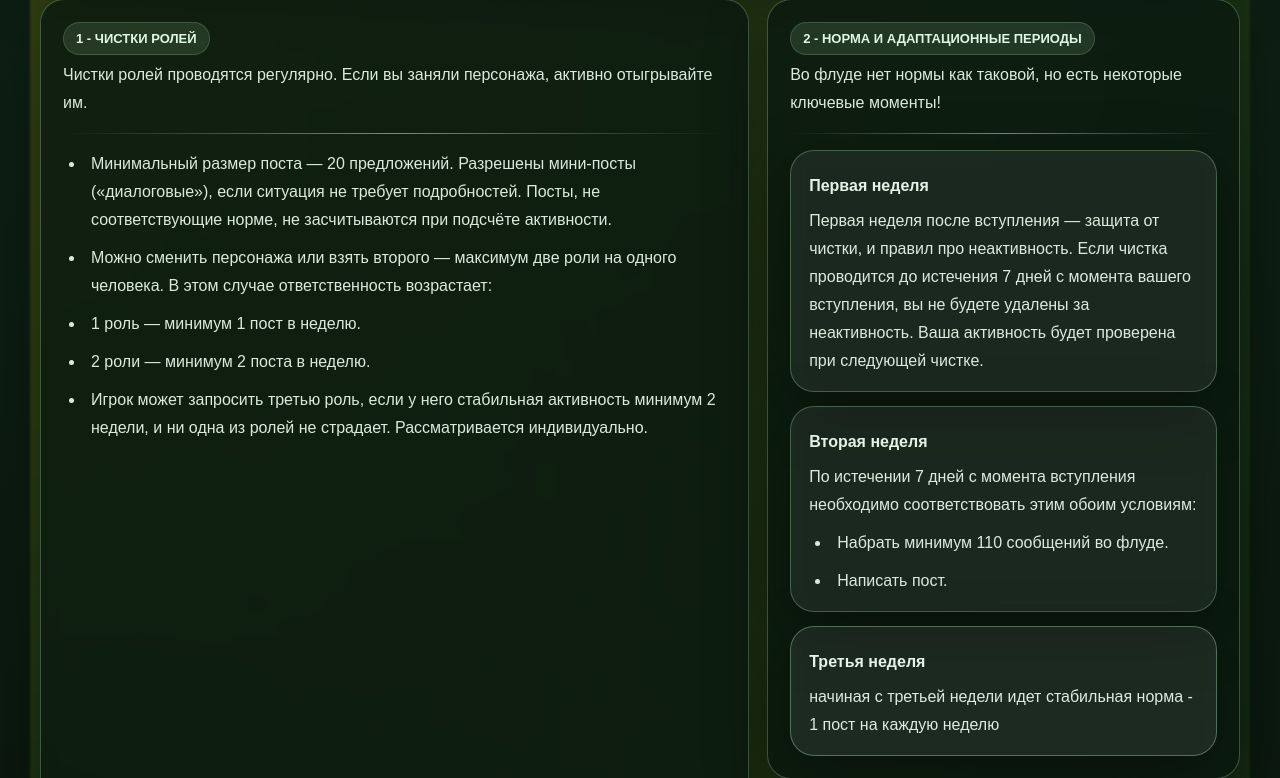
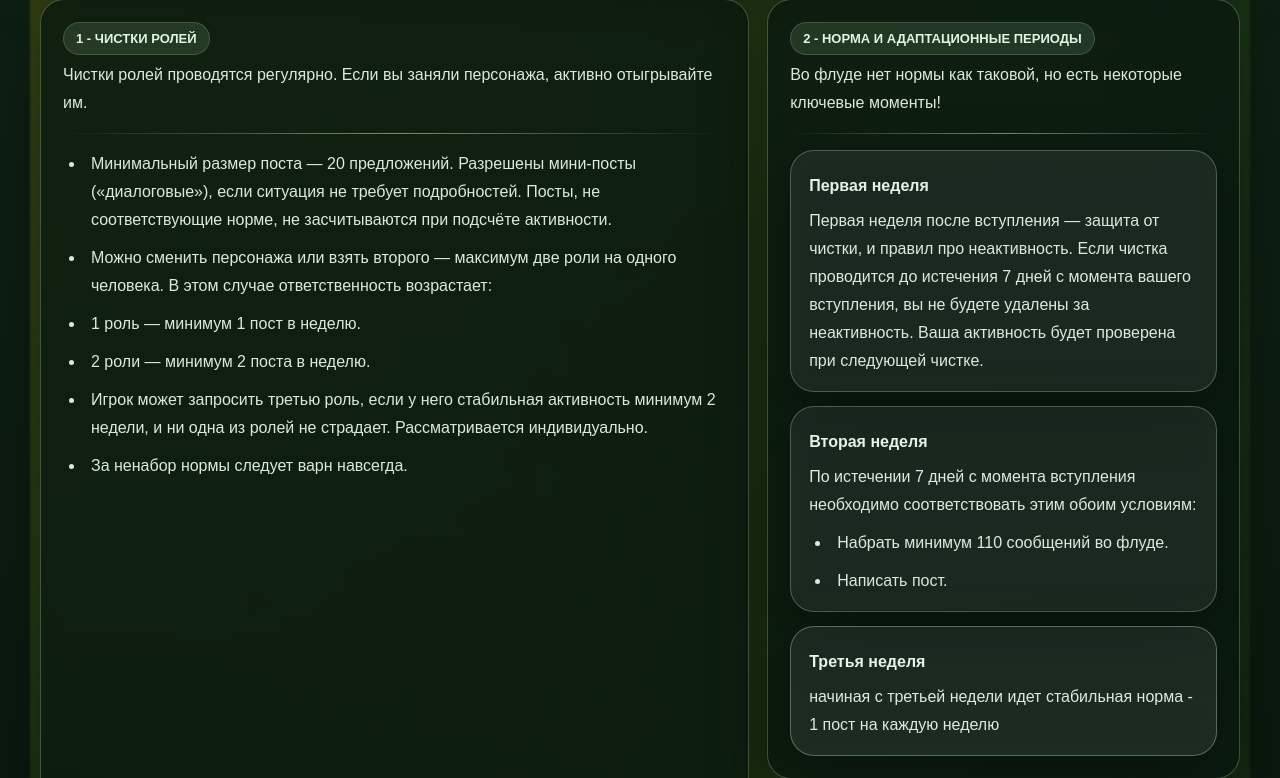
Before and after one commit to polintosiya-bot/flood, a Flask app: page / in a window 1280 px wide. Shown: the part 3057-3835 px from the top of the page. Run offline with Flask 3, Linux system fonts and the light colour scheme.

Commit message:
варны недобор

```diff
--- a/templates/index.html
+++ b/templates/index.html
@@ -685,6 +685,7 @@
                 <li>1 роль — минимум 1 пост в неделю.</li>
                 <li>2 роли — минимум 2 поста в неделю.</li>
                 <li>Игрок может запросить третью роль, если у него стабильная активность минимум 2 недели, и ни одна из ролей не страдает. Рассматривается индивидуально.</li>
+                <li>За ненабор нормы следует варн навсегда.</li>
               </ul>
             </article>
 
```
